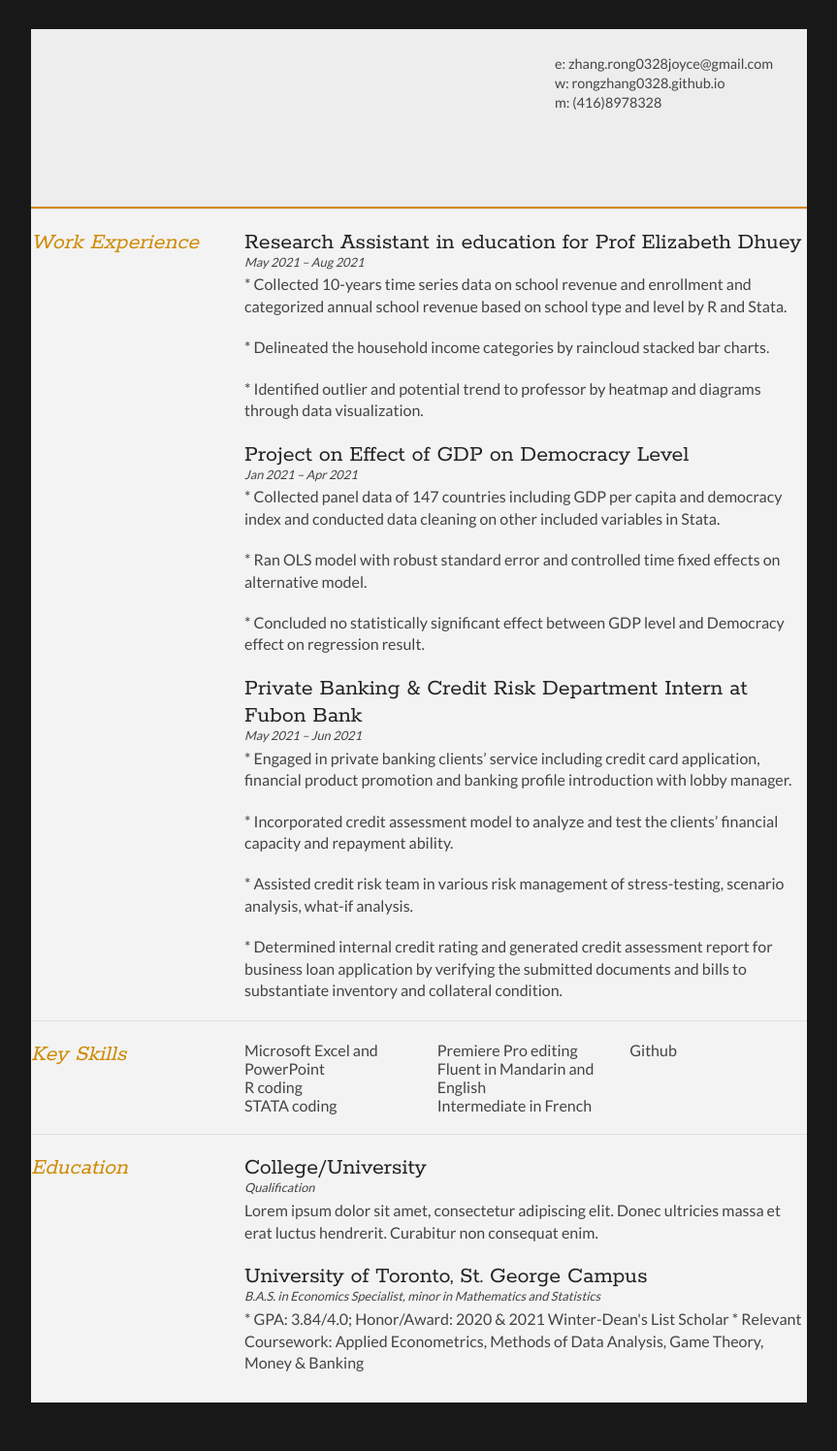
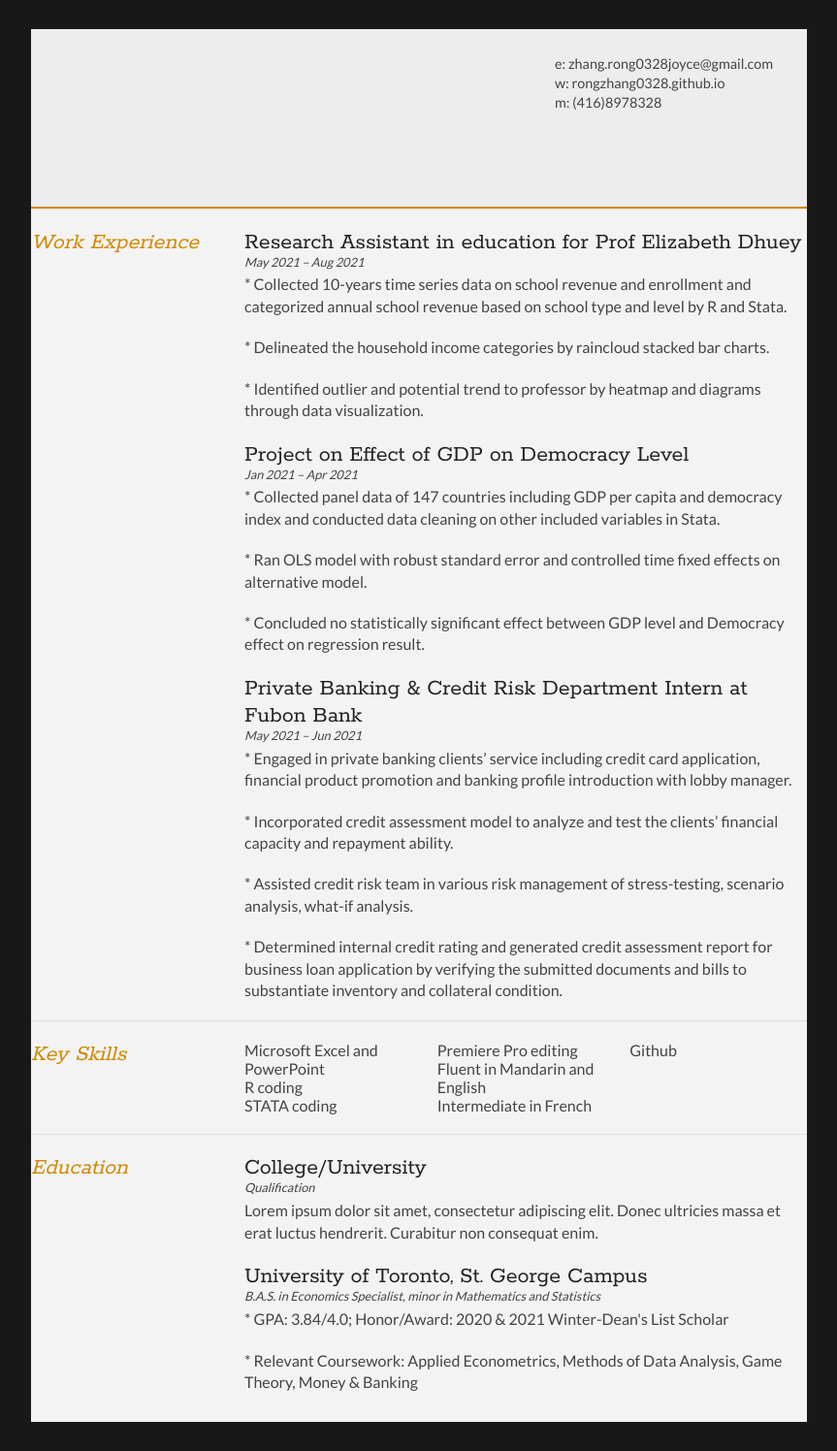
Before and after one commit to RongZhang0328/RongZhang0328.github.io, a Jekyll site: the page cv/index.html, which Jekyll copies as it is, in a window 1280 px wide. Shown: the whole page at 97% size, without its empty margins (208-1071 px from the left). Built offline with Jekyll 4.4.1, drawn with Linux system fonts in a browser that asks for light colours.

```diff
--- a/cv/index.html
+++ b/cv/index.html
@@ -99,8 +99,8 @@
 				<article>
 					<h2>University of Toronto, St. George Campus</h2>
 					<p class="subDetails">B.A.S. in Economics Specialist, minor in Mathematics and Statistics</p>
-					<p>* GPA: 3.84/4.0; Honor/Award: 2020 & 2021 Winter-Dean's List Scholar
-					* Relevant Coursework: Applied Econometrics, Methods of Data Analysis, Game Theory, Money & Banking</p>
+					<p>* GPA: 3.84/4.0; Honor/Award: 2020 & 2021 Winter-Dean's List Scholar</p>
+					<p>* Relevant Coursework: Applied Econometrics, Methods of Data Analysis, Game Theory, Money & Banking</p>
 				</article>
 			</div>
 			<div class="clear"></div>
```
